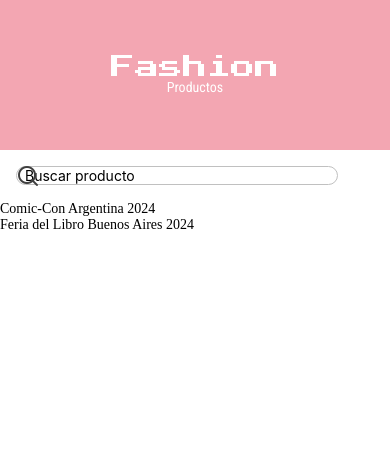
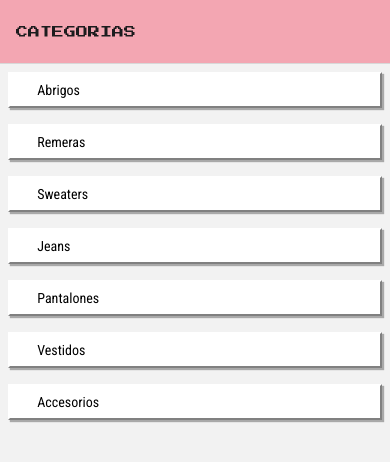
Before and after one commit to ivanagbarreto/fashion-ecommerce-app, a React Native app: screen /Categorias in a window 390 px wide. Shown: the top 462 px of the page. Built offline with nearby package versions, Linux system fonts and the light colour scheme; grey boxes are pictures that could not be loaded.

Commit message:
navigation

```diff
--- a/App.js
+++ b/App.js
@@ -3,15 +3,15 @@ import { useFonts } from 'expo-font';
 import * as SplashScreen from 'expo-splash-screen';
 import { StatusBar } from 'expo-status-bar';
 import { StyleSheet, Text, View, FlatList, Image, Pressable } from 'react-native';
-import Header from './src/components/Header'
-import ProductsScreens from './src/screens/shop/ProductsScreens';
+import Header from './src/components/Header';
 import { useState, useEffect } from 'react';
-import CategoryScreens from './src/screens/shop/CategoryScreens';
+import ShopStackNavigator from './src/navigation/shop/ShopStackNavigator';
+import {NavigationContainer} from "@react-navigation/native";
 
 SplashScreen.preventAutoHideAsync();
 
 export default function App() {
-  const [categorySelected, setCategorySelected] = useState ("vestidos")
+
    const [loaded, error] = useFonts({
     'RobotoCondensed-Bold': require('./assets/fonts/RobotoCondensed-Bold.ttf'),
     'RobotoCondensed-Italic': require('./assets/fonts/RobotoCondensed-Italic.ttf'),
@@ -32,24 +32,13 @@ useEffect(() => {
 
 
   return (
-    <>
 
+    <NavigationContainer>
       <StatusBar style="auto" />
-      {
-        categorySelected
-        ?
-        <>
-        <Header title="Fashion" subtitle="Productos"/>
-        <ProductsScreens category={categorySelected}/>
-      </>
-      :
-      <>
-      <Header title="Fashion" subtitle="Categorias"/>
-      <CategoryScreens setCategorySelected={setCategorySelected}/>
-      </>
-      }
+      <ShopStackNavigator/>
+    </NavigationContainer>
 
-    </>
+
   );
 }
 
--- a/package.json
+++ b/package.json
@@ -19,7 +19,9 @@
     "react-native": "0.79.5",
     "react-native-safe-area-context": "5.4.0",
     "react-native-screens": "~4.11.1",
-    "react-native-vector-icons": "^10.3.0"
+    "react-native-vector-icons": "^10.3.0",
+    "react-native-gesture-handler": "~2.24.0",
+    "react-native-reanimated": "~3.17.4"
   },
   "devDependencies": {
     "@babel/core": "^7.20.0"
--- /dev/null
+++ b/src/navigation/shop/ShopStackNavigator.jsx
@@ -0,0 +1,37 @@
+import { createNativeStackNavigator } from "@react-navigation/native-stack";
+import { CategoriesScreens, ProductScreens, ProductsScreens} from "../../screens";
+import { colors } from "../../global/colors";
+
+
+
+const Stack = createNativeStackNavigator ()
+
+const ShopStackNavigator = () =>{
+    return(
+
+            <Stack.Navigator
+            initialRouteName="Categorias"
+            screenOptions={{
+                headerStyle:{
+                        backgroundColor:colors.lightPink
+                },
+                headerTitleStyle:{
+                        fontFamily:"PressStart2P-Regular",
+                        textTransform: 'uppercase',
+                        fontSize: 12
+                }
+            }
+
+            }
+            >
+                    <Stack.Screen name="Categorias" component={CategoriesScreens}/>
+                    <Stack.Screen name="Productos" component={ProductsScreens}/>
+                    <Stack.Screen name="Producto" component={ProductScreens}/>
+            </Stack.Navigator>
+
+    )}
+
+
+
+
+export default ShopStackNavigator
--- a/src/screens/index.js
+++ b/src/screens/index.js
@@ -1,3 +1,3 @@
-export {default as CategoryScreens} from './shop/CategoryScreens'
+export {default as CategoriesScreens} from './shop/CategoriesScreens'
 export {default as ProductsScreens} from './shop/ProductsScreens'
 export {default as ProductScreens} from './shop/ProductScreens'
--- a/src/screens/shop/CategoryScreens.jsx
+++ b/src/screens/shop/CategoriesScreens.jsx
@@ -2,11 +2,11 @@ import { StyleSheet, Text, View, Image, FlatList, Pressable } from 'react-native
 import categories from '../../data/categories.json'
 import FlatCard from '../../components/FlatCard';
 
-const CategoryScreens = ({setCategorySelected}) => {
+const CategoriesScreens = ({navigation}) => {
 
 const renderCategoryItem = ({item})=>{
     return(
-        <Pressable onPress={()=>setCategorySelected(item.title)}>
+        <Pressable onPress={()=>navigation.navigate("Productos",{category: item.title})}>
           <FlatCard>
             <Image width= {30} height={30} source={{uri:item.image}} resizeMode='contain'/>
             <Text style={styles.title}> {item.title}</Text>
@@ -24,7 +24,7 @@ const renderCategoryItem = ({item})=>{
   )
 }
 
-export default CategoryScreens
+export default CategoriesScreens
 
 const styles = StyleSheet.create({
     container: {
--- a/src/screens/shop/ProductsScreens.jsx
+++ b/src/screens/shop/ProductsScreens.jsx
@@ -4,10 +4,12 @@ import { useEffect, useState } from 'react';
 import RobotoCondensedText from '../../components/RobotoCondensedFont';
 import Search from '../../components/Search';
 
-const ProductsScreens = ({category}) => {
+const ProductsScreens = ({route}) => {
     const [productsFiltered, setProductsFiltered] = useState ([])
     const [keyword, setKeyword]= useState("")
-    console.log("Keyword: ", keyword)
+   // console.log("Keyword: ", keyword)
+
+   const {category} = route.params
 
   useEffect(()=>{
     const productsFilteredByCategory = products.filter(product => product.category.toLowerCase()===category.toLowerCase())
```
Also changed, not shown: src/navigation/shop/ShopStackNavigatior.jsx (deleted, +0 -19 lines), 1 other file (tests, documents, lock files or other folders).
